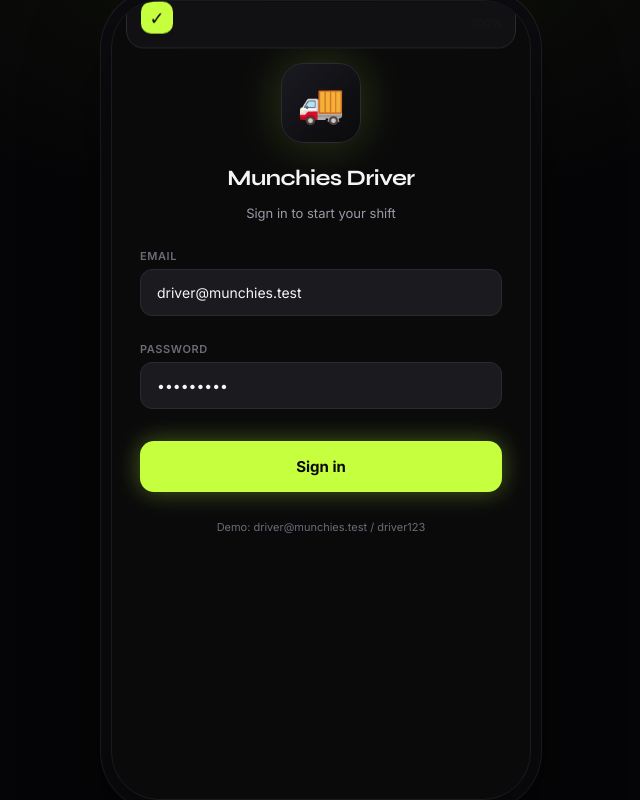
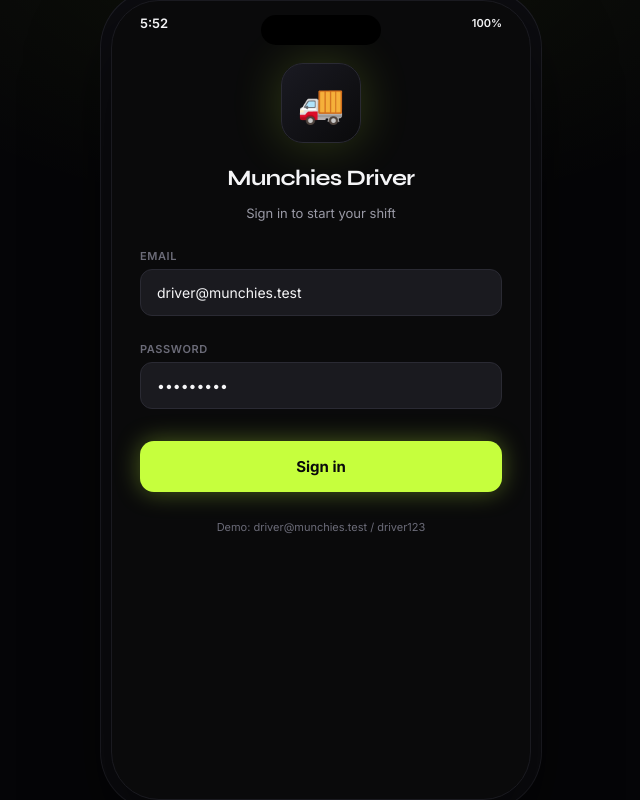
Before and after one commit to Jef369/Munchies-App-Testing, a website: page munchies 3/public/driver/index.html in a window 1280 px wide. Shown: the whole page, without its empty margins (319-959 px from the left). Drawn offline with Linux system fonts and the light colour scheme; no server answers.

Commit message:
Update index.html

```diff
--- a/munchies 3/public/driver/index.html
+++ b/munchies 3/public/driver/index.html
@@ -66,7 +66,7 @@ h1,h2,h3{font-family:'Syne',sans-serif;letter-spacing:-.5px;font-weight:700}
 .scan-frame{aspect-ratio:1.6/1;border:2px dashed var(--neon);border-radius:14px;display:grid;place-items:center;margin:0 0 18px;background:rgba(198,255,61,.03)}
 .scan-frame .em{font-size:48px}
 .scan-frame .ph{font-size:11px;color:var(--text-mute);margin-top:6px}
-.toast{position:absolute;top:60px;left:14px;right:14px;z-index:400;background:rgba(18,18,21,.95);backdrop-filter:blur(20px);border:1px solid var(--line);border-radius:18px;padding:14px;display:flex;gap:12px;align-items:flex-start;transform:translateY(-120%);transition:transform .4s cubic-bezier(.2,.8,.2,1)}
+.toast{position:absolute;top:60px;left:14px;right:14px;z-index:400;background:rgba(18,18,21,.95);backdrop-filter:blur(20px);border:1px solid var(--line);border-radius:18px;padding:14px;display:flex;gap:12px;align-items:flex-start;transform:translateY(-300px);transition:transform .4s cubic-bezier(.2,.8,.2,1)}
 .toast.show{transform:translateY(0)}
 .toast .ic{width:32px;height:32px;border-radius:10px;background:var(--neon);display:grid;place-items:center;color:#0a0a0b;font-size:18px;flex-shrink:0}
 .toast .tt{font-size:13px;font-weight:700}
```
